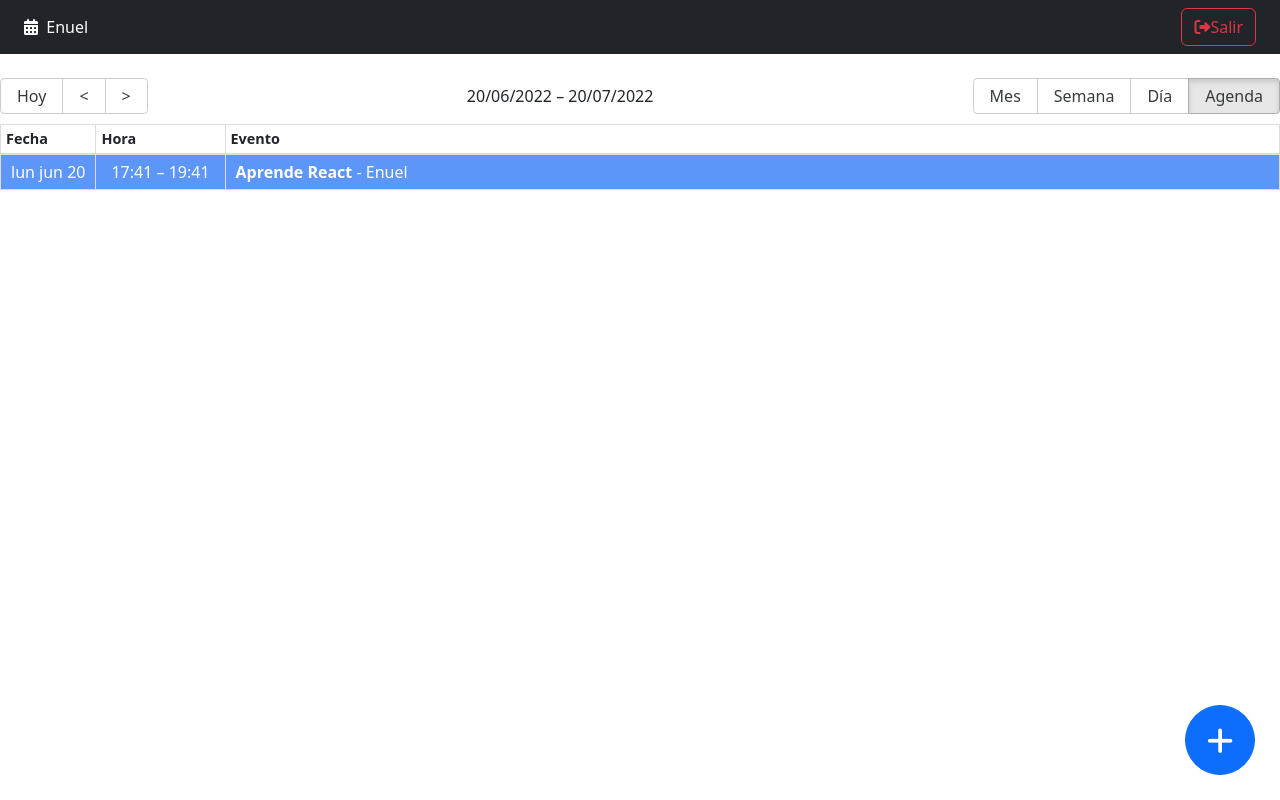
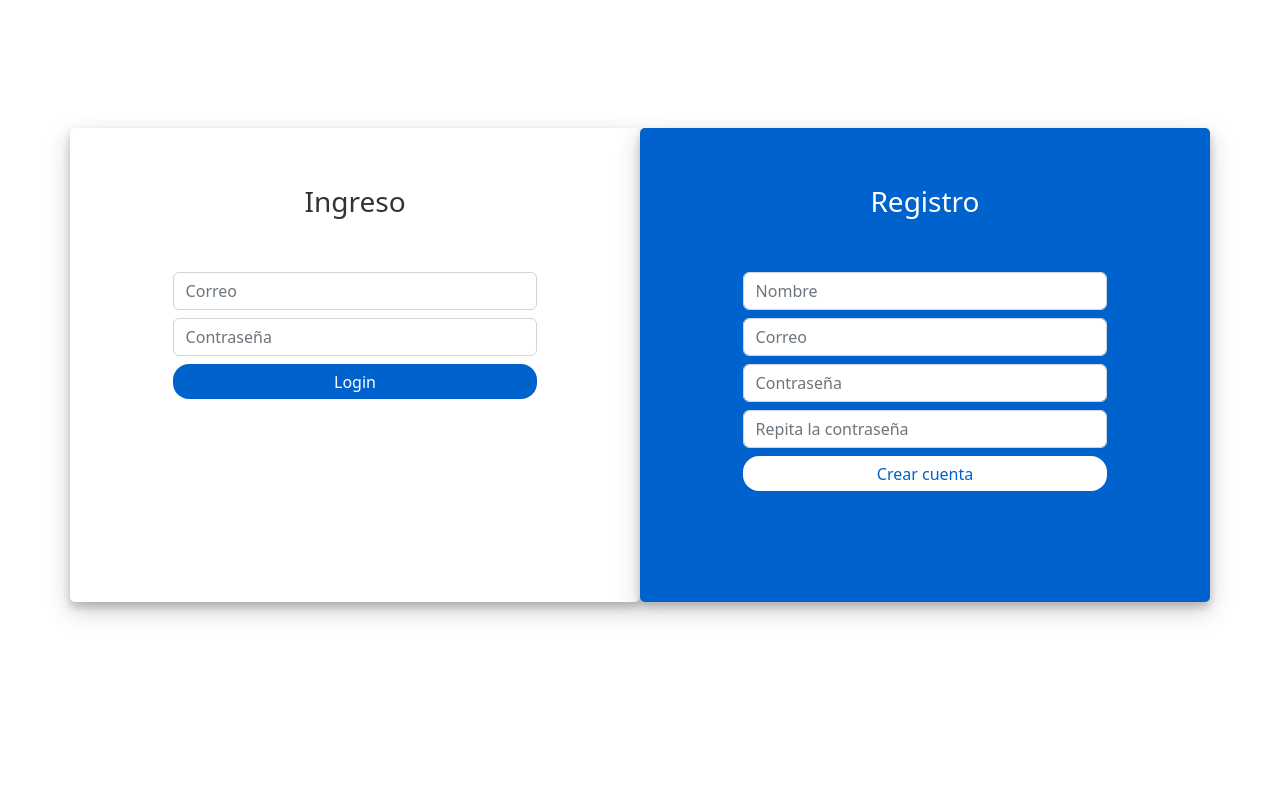
Before and after one commit to Lordishh/calendar, a React (Vite) app: page /auth/login in a window 1280 px wide. Built offline with nearby package versions, Linux system fonts and the light colour scheme.

Commit message:
agregando useForm hook

```diff
--- a/src/auth/pages/LoginPage.jsx
+++ b/src/auth/pages/LoginPage.jsx
@@ -1,17 +1,48 @@
+import { useForm } from "../../hooks";
 import "./LoginPage.css";
 
+const loginFormFields = {
+  loginEmail:    '',
+  loginPassword: '',
+}
+
+const registerFormFields = {
+  registerName:      '',
+  registerEmail:     '',
+  registerPassword:  '',
+  registerPassword2: '',
+}
+
 export const LoginPage = () => {
+
+  const { loginEmail, loginPassword, onInputChange:onLoginInputChange } = useForm( loginFormFields );
+
+  const { registerName, registerEmail, registerPassword, registerPassword2, onInputChange:onRegisterInputChange } = useForm( registerFormFields );
+
+  const loginSubmit = ( event ) => {
+    event.preventDefault();
+    console.log({ loginEmail, loginPassword });
+  }
+
+  const registerSubmit = ( event ) => {
+    event.preventDefault();
+    console.log({ registerName, registerEmail, registerPassword, registerPassword2 });
+  }
+
   return (
     <div className="container login-container">
       <div className="row">
         <div className="col-md-6 login-form-1">
           <h3>Ingreso</h3>
-          <form>
+          <form onSubmit={ loginSubmit }>
             <div className="form-group mb-2">
               <input
                 type="text"
                 className="form-control"
                 placeholder="Correo"
+                name="loginEmail"
+                value={ loginEmail }
+                onChange={ onLoginInputChange }
               />
             </div>
             <div className="form-group mb-2">
@@ -19,6 +50,9 @@
                 type="password"
                 className="form-control"
                 placeholder="Contraseña"
+                name="loginPassword"
+                value={ loginPassword }
+                onChange={ onLoginInputChange }
               />
             </div>
             <div className="form-group mb-2">
@@ -29,12 +63,15 @@
 
         <div className="col-md-6 login-form-2">
           <h3>Registro</h3>
-          <form>
+          <form onSubmit={ registerSubmit }>
             <div className="form-group mb-2">
               <input
                 type="text"
                 className="form-control"
                 placeholder="Nombre"
+                name="registerName"
+                value={ registerName }
+                onChange={ onRegisterInputChange }
               />
             </div>
             <div className="form-group mb-2">
@@ -42,6 +79,9 @@
                 type="email"
                 className="form-control"
                 placeholder="Correo"
+                name="registerEmail"
+                value={ registerEmail }
+                onChange={ onRegisterInputChange }
               />
             </div>
             <div className="form-group mb-2">
@@ -49,6 +89,9 @@
                 type="password"
                 className="form-control"
                 placeholder="Contraseña"
+                name="registerPassword"
+                value={ registerPassword }
+                onChange={ onRegisterInputChange }
               />
             </div>
 
@@ -57,6 +100,9 @@
                 type="password"
                 className="form-control"
                 placeholder="Repita la contraseña"
+                name="registerPassword2"
+                value={ registerPassword2 }
+                onChange={ onRegisterInputChange }
               />
             </div>
 
--- a/src/hooks/index.js
+++ b/src/hooks/index.js
@@ -1,3 +1,4 @@
 
 export * from './useCalendarStore';
+export * from './useForm';
 export * from './useUiStore';
--- /dev/null
+++ b/src/hooks/useForm.js
@@ -0,0 +1,62 @@
+import { useEffect, useMemo, useState } from 'react';
+
+export const useForm = ( initialForm = {}, formValidations = {}) => {
+
+  const [ formState, setFormState ] = useState( initialForm );
+  const [ formValidation, setFormValidation ] = useState({});
+
+  useEffect(() => {
+    createValidators();
+  }, [ formState ])
+
+  useEffect(() => {
+    setFormState( initialForm );
+  }, [ initialForm ])
+
+  const isFormValid = useMemo( () => {
+
+    for (const formValue of Object.keys( formValidation )) {
+      if ( formValidation[formValue] !== null ) return false;
+    }
+
+    return true;
+  }, [ formValidation ])
+
+
+  const onInputChange = ({ target }) => {
+    const { name, value } = target;
+    setFormState({
+      ...formState,
+      [ name ]: value
+    });
+  }
+
+  const onResetForm = () => {
+    setFormState( initialForm );
+  }
+
+  const createValidators = () => {
+
+    const formCheckedValues = {};
+
+    for (const formField of Object.keys( formValidations )) {
+      const [ fn, errorMessage ] = formValidations[formField];
+
+      formCheckedValues[`${ formField }Valid`] = fn( formState[formField] ) ? null : errorMessage;
+    }
+
+    setFormValidation( formCheckedValues );
+  }
+
+
+
+  return {
+    ...formState,
+    formState,
+    onInputChange,
+    onResetForm,
+
+    ...formValidation,
+    isFormValid
+  }
+}
--- a/src/router/AppRouter.jsx
+++ b/src/router/AppRouter.jsx
@@ -3,7 +3,7 @@
 import { CalendarPage } from "../calendar";
 
 export const AppRouter = () => {
-  const authStatus = "autenticated"; // "not-authenticated";
+  const authStatus = 'not-authenticated'; //"autenticated"; // "not-authenticated";
 
   return (
     <Routes>
```
